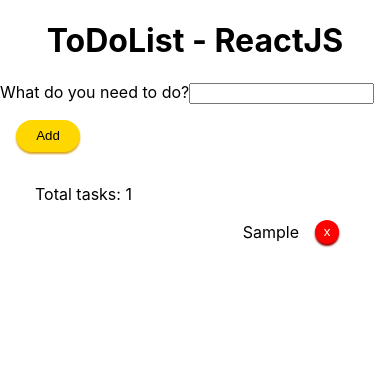
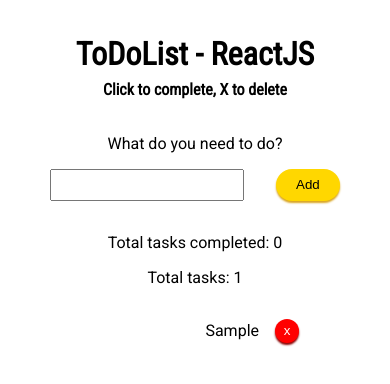
Before and after one commit to SebBird/ToDoList, a React (Create React App) app: page / in a window 390 px wide. Both pictures are taken after typing "Sample" into the empty fields and a click on the button "Add". Shown: the top 384 px of the page. Built offline with nearby package versions, Linux system fonts and the light colour scheme.

Commit message:
add loc storage, counters, styles, made responsive

```diff
--- a/public/index.html
+++ b/public/index.html
@@ -3,6 +3,16 @@
   <head>
     <meta charset="utf-8" />
     <link rel="icon" href="%PUBLIC_URL%/favicon.ico" />
+    <link rel="preconnect" href="https://fonts.gstatic.com" />
+    <link
+      href="https://fonts.googleapis.com/css2?family=Roboto+Condensed&display=swap"
+      rel="stylesheet"
+    />
+    <link rel="preconnect" href="https://fonts.gstatic.com" />
+    <link
+      href="https://fonts.googleapis.com/css2?family=Roboto&display=swap"
+      rel="stylesheet"
+    />
     <meta name="viewport" content="width=device-width, initial-scale=1" />
     <meta name="theme-color" content="#000000" />
     <meta
--- a/src/App.css
+++ b/src/App.css
@@ -1,4 +1,6 @@
 .app {
+  padding-top: 10rem;
+  font-family: "Roboto", sans-serif;
   display: flex;
   justify-content: center;
   align-items: center;
@@ -30,9 +32,27 @@ button:active {
   color: rgb(255, 255, 255);
 }
 
+h1,
+h2 {
+  margin: 0.2rem;
+  font-family: "Roboto Condensed", sans-serif;
+}
+
+h2 {
+  font-size: 1rem;
+}
+
 p {
   display: inline-block;
   user-select: none;
+}
+
+form {
+  margin-top: 2rem;
+}
+
+.taskCounter {
+  display: block;
 }
 
 .striked {
@@ -40,8 +60,33 @@ p {
 }
 
 .tasks {
-  width: 20rem;
+  width: 18rem;
   display: flex;
   justify-content: flex-end;
   align-items: center;
 }
+
+#taskInput {
+  margin: 1rem;
+  padding: 0.4rem;
+}
+
+@media screen and (max-width: 768px) {
+  * {
+    text-align: center;
+  }
+
+  .app {
+    padding: 2rem;
+  }
+
+  h2 {
+    font-size: 1rem;
+  }
+}
+
+@media screen and (max-width: 414px) {
+  .tasks {
+    width: 15rem;
+  }
+}
--- a/src/App.js
+++ b/src/App.js
@@ -4,7 +4,13 @@ import Tasks from "./components/Tasks";
 import "./App.css";
 
 const App = () => {
-  const [tasks, updateTasks] = useState([]);
+  const [tasks, updateTasks] = useState(
+    JSON.parse(localStorage.getItem("taskList")) || []
+  );
+
+  React.useEffect(() => {
+    localStorage.setItem("taskList", JSON.stringify(tasks));
+  });
 
   const addTask = (task) => {
     if (!task) {
@@ -28,7 +34,9 @@ const App = () => {
   const onComplete = (taskID) => {
     const newTasks = [...tasks];
     const taskIndex = newTasks.findIndex((task) => task.id === taskID);
-    newTasks[taskIndex].completed = true;
+    newTasks[taskIndex].completed = newTasks[taskIndex].completed
+      ? false
+      : true;
     console.log(newTasks);
     updateTasks(newTasks);
   };
@@ -36,6 +44,7 @@ const App = () => {
   return (
     <div className="app">
       <h1>ToDoList - ReactJS</h1>
+      <h2>Click to complete, X to delete</h2>
       <CreateTask addTask={addTask} />
       <Tasks
         tasks={tasks}
--- a/src/components/CreateTask.jsx
+++ b/src/components/CreateTask.jsx
@@ -14,6 +14,7 @@ const CreateTask = ({ addTask }) => {
       <form onSubmit={(e) => submitForm(e)}>
         <label htmlFor="taskinput">What do you need to do?</label>
         <input
+          id="taskInput"
           value={task}
           onChange={(e) => updateTask(e.target.value)}
           type="text"
--- a/src/components/Tasks.jsx
+++ b/src/components/Tasks.jsx
@@ -6,8 +6,11 @@ const Tasks = ({ tasks, handleDelete, handleComplete }) => {
   }
 
   return (
-    <p>
-      Total tasks: {tasks.length}
+    <div>
+      <p className="taskCounter">
+        Total tasks completed: {tasks.filter((task) => task.completed).length}
+      </p>
+      <p className="taskCounter">Total tasks: {tasks.length}</p>
       {tasks.map(({ name, id, completed }) => {
         return (
           <>
@@ -26,7 +29,7 @@ const Tasks = ({ tasks, handleDelete, handleComplete }) => {
           </>
         );
       })}
-    </p>
+    </div>
   );
 };
 
```
